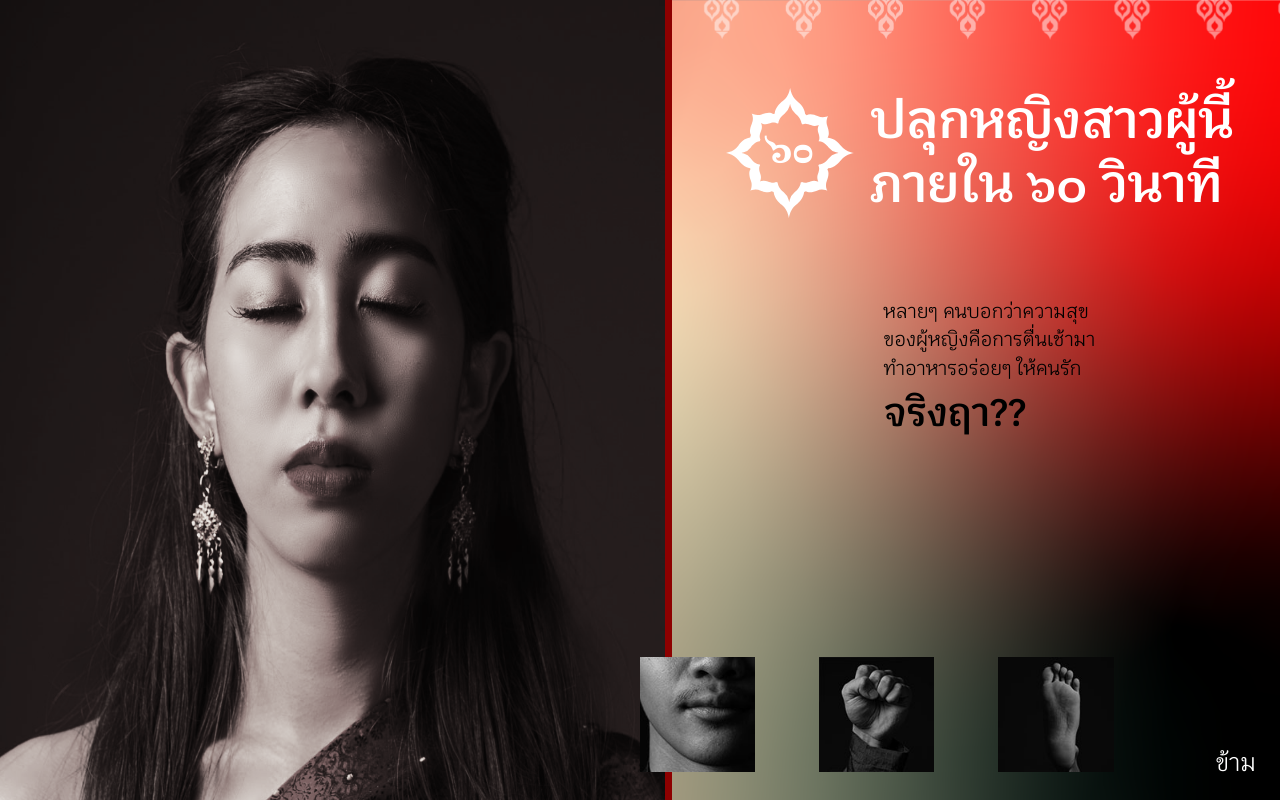
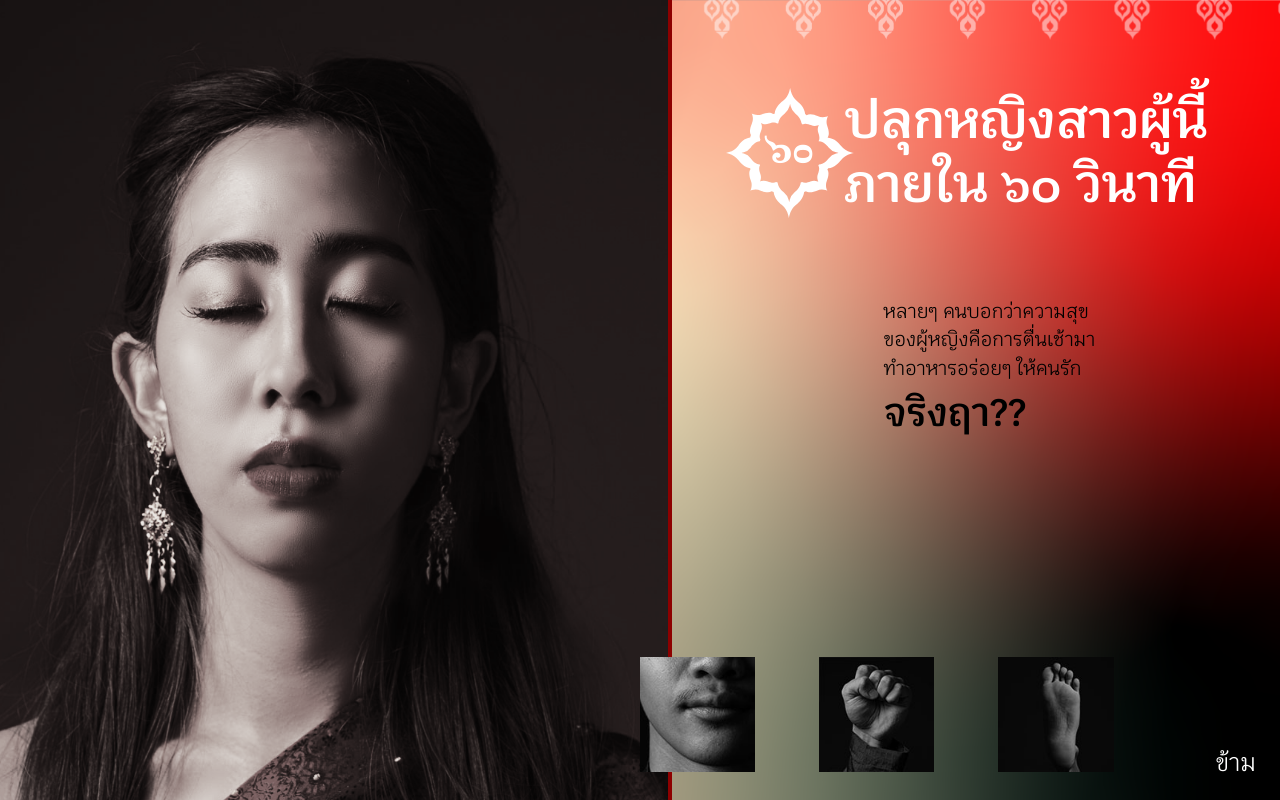
Before and after one commit to jakkaphantee/srichart, a Vue app: page / in a window 1280 px wide. Built offline with nearby package versions, Linux system fonts and the light colour scheme.

Commit message:
change image ratio

```diff
--- a/src/components/Intro/IntroTimeCounter.vue
+++ b/src/components/Intro/IntroTimeCounter.vue
@@ -87,8 +87,8 @@ export default {
 
   .timer-icon {
     width: 10vw;
-    max-width: 210px;
-    max-height: 210px;
+    max-width: 220px;
+    max-height: 220px;
   }
 
   h1 {
--- a/src/views/Intro.vue
+++ b/src/views/Intro.vue
@@ -142,8 +142,10 @@ $themed-red: #8D0000;
 
   img {
     position: absolute;
-    width: 99%;
+    bottom: 0;
+    right: 0;
     height: 100%;
+    border-right: 4px solid $themed-red;
 
     &.is-primary {
       z-index: 5;
@@ -167,7 +169,7 @@ $themed-red: #8D0000;
 .intro-head-text {
   position: absolute;
   top: 11vh;
-  left: 15vw;
+  left: 13vw;
   color: white;
   font-weight: 600;
   white-space: pre-line;
```
